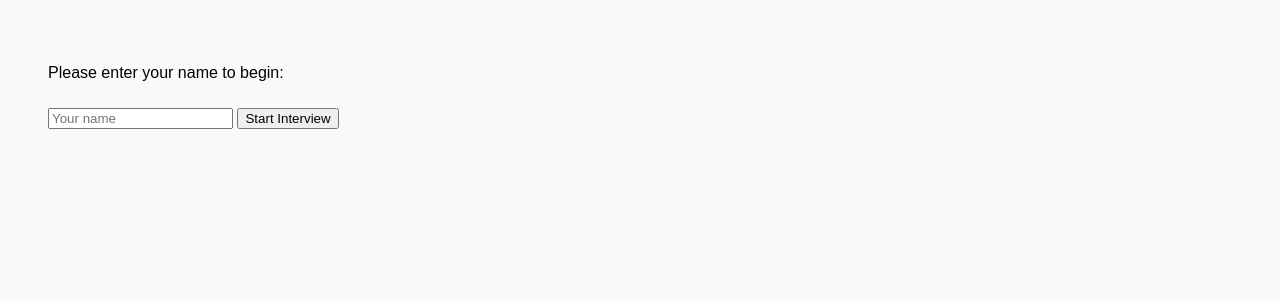
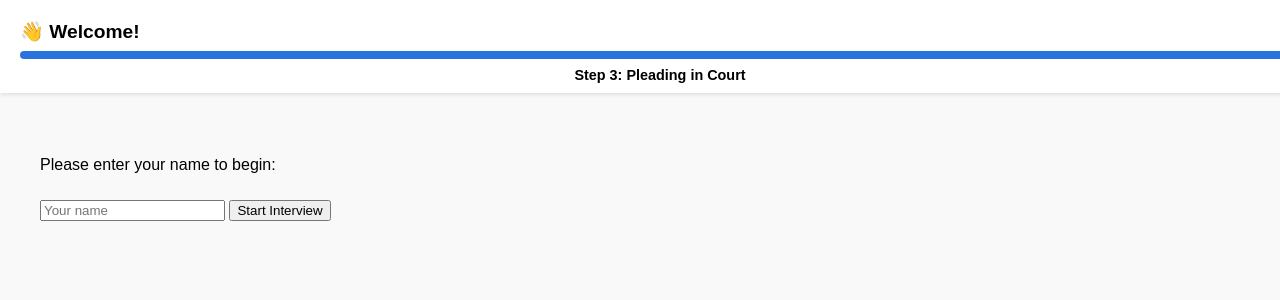
Before and after one commit to g-koe/maria-asylum-simulation, a Flask app: page / in a window 1280 px wide. Shown: the top 300 px of the page. Run offline with Flask 2, Linux system fonts and the light colour scheme; some libraries are stand-ins or nearby versions.

Commit message:
Add fixed top progress bar with stage labels

```diff
--- a/templates/index.html
+++ b/templates/index.html
@@ -6,11 +6,43 @@
     <style>
         body {
             font-family: Arial, sans-serif;
-            padding: 40px;
             background-color: #f9f9f9;
+            margin: 0;
+            padding: 0;
+        }
+        .progress-container {
+            position: fixed;
+            top: 0;
+            left: 0;
+            width: 100%;
+            background: #fff;
+            z-index: 1000;
+            box-shadow: 0 2px 4px rgba(0,0,0,0.1);
+            padding: 10px 20px;
+        }
+        .progress-bar {
+            height: 8px;
+            background: #ddd;
+            border-radius: 10px;
+            overflow: hidden;
+            margin: 8px 0;
+        }
+        .progress-fill {
+            height: 100%;
+            width: 0;
+            background: #2a72de;
+            transition: width 0.3s ease;
+        }
+        .stage-label {
+            text-align: center;
+            font-size: 0.9em;
+            font-weight: bold;
+        }
+        .content {
+            padding: 140px 40px 40px 40px;
         }
         h1 {
-            font-size: 2em;
+            margin-top: 0;
         }
         img {
             max-width: 300px;
@@ -30,33 +62,10 @@
             padding-top: 20px;
             border-top: 2px solid #ccc;
         }
-        .progress-wrapper {
-            margin-top: 20px;
-            margin-bottom: 40px;
-        }
-        .progress-bar {
-            height: 10px;
-            background-color: #ddd;
-            border-radius: 5px;
-            overflow: hidden;
-        }
-        .progress-fill {
-            height: 100%;
-            width: 33%;
-            background-color: #4285f4;
-            transition: width 0.3s ease-in-out;
-        }
-        .progress-label {
+        .welcome {
+            font-size: 1.2em;
+            font-weight: bold;
             margin-top: 10px;
-            font-weight: bold;
-            text-align: center;
-        }
-        .welcome {
-            background: #fff;
-            padding: 20px;
-            border-radius: 10px;
-            box-shadow: 0 0 10px rgba(0, 0, 0, 0.05);
-            margin-bottom: 30px;
         }
     </style>
     <script src="https://cdn.jsdelivr.net/npm/marked/marked.min.js"></script>
@@ -77,7 +86,7 @@
             if (data.status === "ok") {
                 document.getElementById("name_input").style.display = "none";
                 document.getElementById("chat_interface").style.display = "block";
-                document.getElementById("student_welcome").innerText = `👋 Welcome, ${name}!`;
+                document.getElementById("student_welcome").innerHTML = `👋 Welcome, <strong>${name}</strong>!<br>You're stepping into the shoes of Maria's lawyer. Ready to help her seek justice?`;
                 studentNameSet = true;
             }
         }
@@ -118,33 +127,33 @@
             document.getElementById("sharon_input").value = "";
         }
 
-        function updateProgress(step) {
-            const progressFill = document.getElementById("progress_fill");
-            const label = document.getElementById("progress_label");
-            if (step === 1) {
-                progressFill.style.width = "33%";
-                label.textContent = "Step 1: Interviewing Maria";
-            } else if (step === 2) {
-                progressFill.style.width = "66%";
-                label.textContent = "Step 2: Lunch with Sharon";
-            } else if (step === 3) {
-                progressFill.style.width = "100%";
-                label.textContent = "Step 3: Pleading in Court";
+        window.addEventListener("scroll", () => {
+            const progressFill = document.querySelector(".progress-fill");
+            const sections = [
+                document.getElementById("step1"),
+                document.getElementById("step2"),
+                document.getElementById("step3")
+            ];
+            const scroll = window.scrollY + 150;
+            let currentStep = 0;
+            sections.forEach((section, index) => {
+                if (section && scroll >= section.offsetTop) {
+                    currentStep = index + 1;
                 }
-        }
-
-        window.addEventListener('scroll', () => {
-            const sharon = document.getElementById("sharon_section");
-            const judge = document.getElementById("judge_section");
-            const scrollY = window.scrollY + window.innerHeight / 2;
-
-            if (judge.offsetTop < scrollY) updateProgress(3);
-            else if (sharon.offsetTop < scrollY) updateProgress(2);
-            else updateProgress(1);
+            });
+            progressFill.style.width = `${(currentStep / sections.length) * 100}%`;
+            document.querySelector(".stage-label").textContent = `Step ${currentStep}: ${["Interviewing Maria", "Lunch with Sharon", "Pleading in Court"][currentStep - 1]}`;
         });
     </script>
 </head>
 <body>
+    <div class="progress-container">
+        <div class="welcome" id="student_welcome">👋 Welcome!</div>
+        <div class="progress-bar"><div class="progress-fill"></div></div>
+        <div class="stage-label">Step 1: Interviewing Maria</div>
+    </div>
+
+    <div class="content">
         <div id="name_input">
             <p>Please enter your name to begin:</p>
             <input type="text" id="student_name" placeholder="Your name">
@@ -152,43 +161,33 @@
         </div>
 
         <div id="chat_interface" style="display:none;">
-        <div class="welcome">
-            <h2 id="student_welcome">👋 Welcome!</h2>
-            <p>You're stepping into the shoes of Maria's lawyer. Ready to help her seek justice?</p>
-            <div class="progress-wrapper">
-                <div class="progress-bar">
-                    <div id="progress_fill" class="progress-fill"></div>
-                </div>
-                <div id="progress_label" class="progress-label">Step 1: Interviewing Maria</div>
-            </div>
-        </div>
-
-        <h1>Interview with Maria</h1>
+            <h1 id="step1">Interview with Maria</h1>
             <img src="{{ url_for('static', filename='images/maria_desk.png') }}" alt="Maria the asylum-seeker at the desk">
             <div><em>{{ initial_message | safe }}</em></div>
             <hr>
             <div id="response"></div>
-        <textarea id="user_input" rows="4" cols="50" placeholder="Type your question to Maria..."></textarea><br>
+            <textarea id="user_input" rows="4" placeholder="Type your question to Maria..."></textarea><br>
             <button onclick="sendMessage()">Send to Maria</button>
 
-        <div class="section" id="sharon_section">
+            <div class="section" id="step2">
                 <h2>Lunch with Sharon</h2>
                 <img src="{{ url_for('static', filename='images/sharon_restaurant.png') }}" alt="Sharon the lawyer at the restaurant">
                 <div><em>{{ sharon_intro | safe }}</em></div>
                 <hr>
                 <div id="sharon_response"></div>
-            <textarea id="sharon_input" rows="4" cols="50" placeholder="Ask Sharon a legal question..."></textarea><br>
+                <textarea id="sharon_input" rows="4" placeholder="Ask Sharon a legal question..."></textarea><br>
                 <button onclick="sendSharonMessage()">Ask Sharon</button>
             </div>
 
-        <div class="section" id="judge_section">
-            <h2>Courtroom with Judge Leclerc</h2>
-            <img src="{{ url_for('static', filename='images/judge_courtroom.png') }}" alt="Judge Jean-Marie Leclerc in court">
+            <div class="section" id="step3">
+                <h2>Courtroom: Judge Leclerc</h2>
+                <img src="{{ url_for('static', filename='images/judge_courtroom.png') }}" alt="Judge Jean-Marie Leclerc in the courtroom">
                 <div><em>{{ judge_intro | safe }}</em></div>
                 <hr>
                 <div id="judge_response"></div>
-            <textarea id="judge_input" rows="6" cols="50" placeholder="Paste your legal pleading here..."></textarea><br>
-            <button onclick="submitPleading()">Submit to Judge</button>
+                <textarea id="judge_input" rows="4" placeholder="Paste your final pleading here..."></textarea><br>
+                <button onclick="sendJudgeMessage()">Submit to Judge</button>
+            </div>
         </div>
     </div>
 </body>
```
Lines whose indentation alone changed are shown as unchanged.
